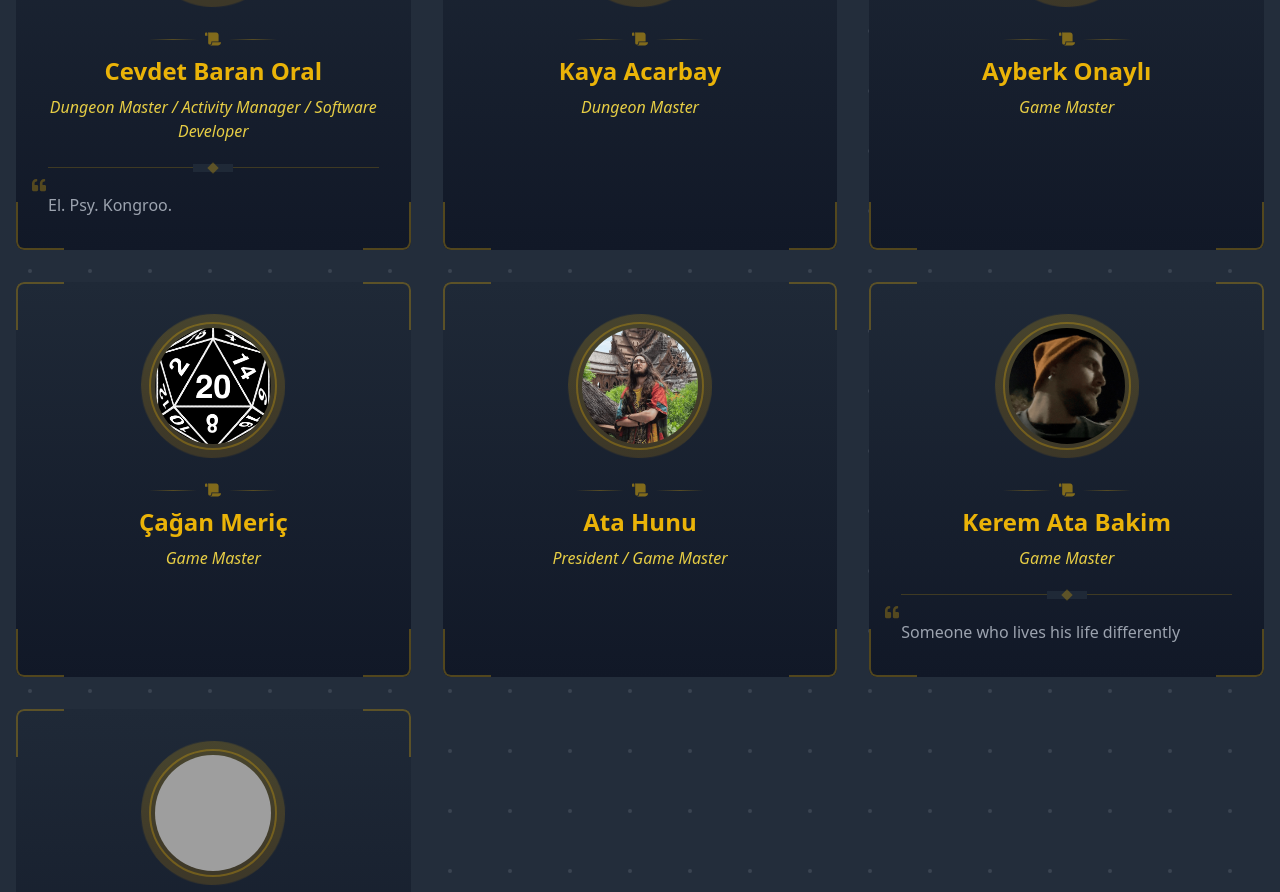
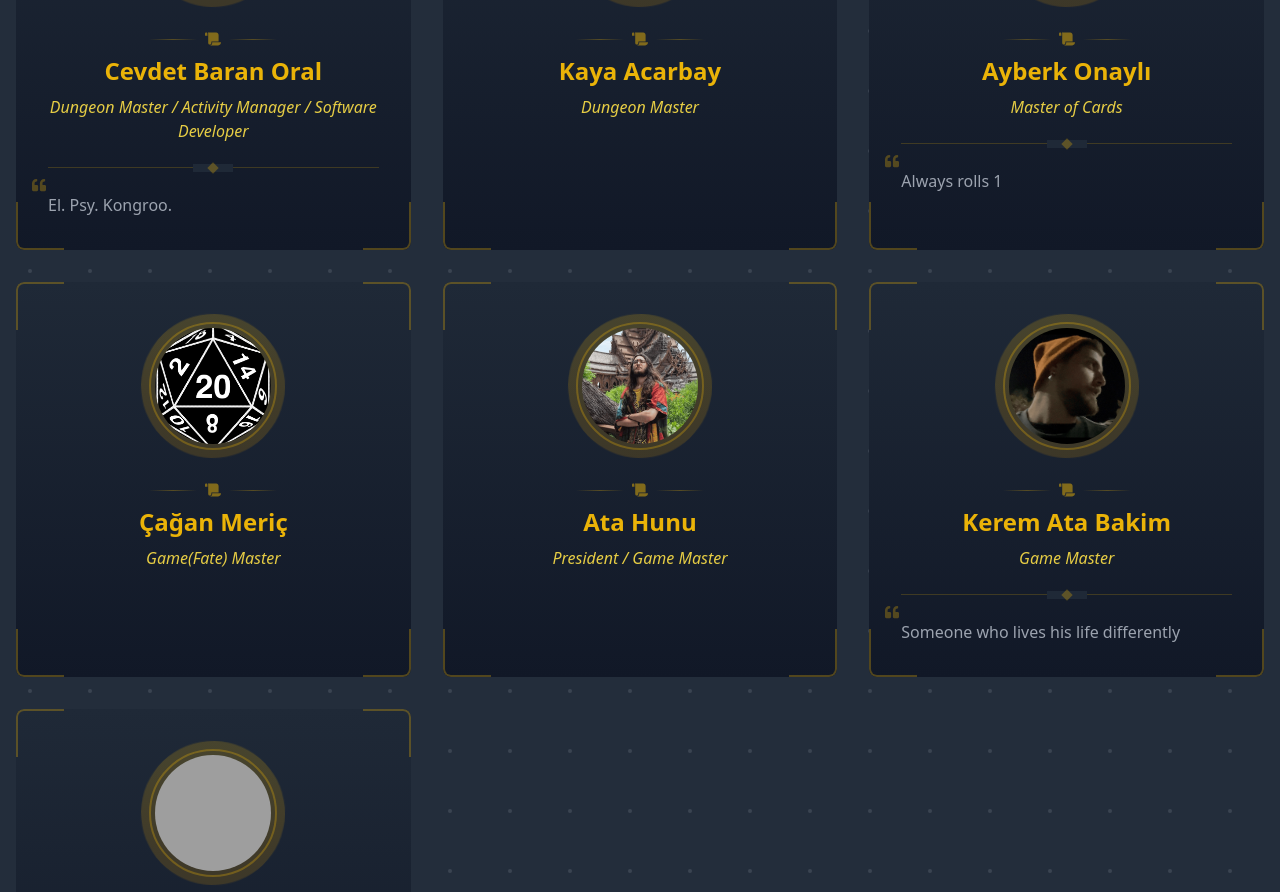
Before and after one commit to BaranDev/emurpg-frontend, a React (Vite) app: page / in a window 1280 px wide. Shown: the part 2699-3591 px from the top of the page. Built offline with nearby package versions, Linux system fonts and the light colour scheme; grey boxes are pictures that could not be loaded; a web font is replaced by a local one.

Commit message:
Update Game Master titles and descriptions on HomePage

```diff
--- a/src/pages/HomePage.jsx
+++ b/src/pages/HomePage.jsx
@@ -1,5 +1,4 @@
-import React, { useState, useEffect } from "react";
-import {
+import React, { useState, useEffect } from "react";import {
   FaDiceD20,
   FaDiscord,
   FaCalendar,
@@ -253,13 +252,13 @@ const HomePage = () => {
               />
               <GameMasterCard
                 name="Ayberk Onaylı"
-                title="Game Master"
-                description=""
+                title="Master of Cards"
+                description="Always rolls 1"
                 image={photo_ayberk}
               />
               <GameMasterCard
                 name="Çağan Meriç"
-                title="Game Master"
+                title="Game(Fate) Master"
                 description=""
                 image={photo_cagan}
               />
@@ -318,7 +317,9 @@ const HomePage = () => {
               />
             </div>
           </div>
-        </section>}
+        </section>*/}
+
+        {/* Team Photo */}
 
         {/* Join CTA Section */}
         <section className="py-16 bg-gradient-to-b from-gray-800 to-gray-900">
```
